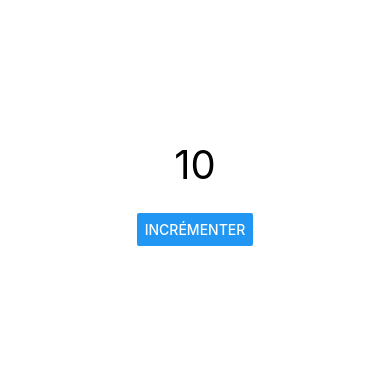
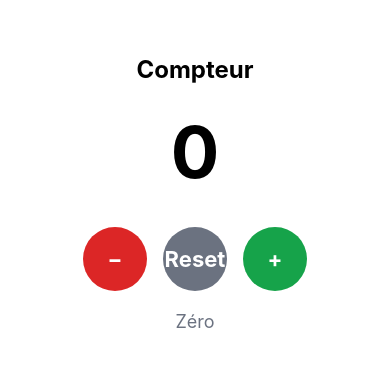
Before and after one commit to lpastyle/ExpoGestionEtat, a React Native app: screen / in a window 390 px wide. Shown: the part 229-596 px from the top of the page. Built offline with nearby package versions, Linux system fonts and the light colour scheme.

Commit message:
Added +/-/reset button counter

```diff
--- a/App.js
+++ b/App.js
@@ -1,62 +1,7 @@
-import { StatusBar } from 'expo-status-bar';
-import { StyleSheet, Text, View, Button } from 'react-native';
-import { useState } from 'react';
+import Compteur from './Compteur';
 
-// EXEMPLE 1.
-// variable ordinaire
-// L'interface NE SE MET PAS À JOUR quand compteur change
+// EXEMPLE 3.
+// Compteur avec boutons +/-/reset
 export default function App() {
-  let compteur = 10;              // variable ordinaire
-
-  const incrementer = () => {
-    compteur = compteur + 1;     // incrémente la variable...
-    console.log(compteur);
-  };
-
-  // Affiche toujours 10 *
-  return (
-    <View style={styles.container}>
-      <Text style={styles.txtcpt}>{compteur}</Text>
-      <Button
-        title="incrémenter"
-        onPress={incrementer} />
-    </View>
-  );
+  return <Compteur />;
 }
-
-// EXEMPlE 2.
-// Etat React Native
-// L'interface SE MET À JOUR automatiquement quand l'état change
-/* export default function App() {
-
-  // Déclaration d'un état React avec valeur initiale = 10
-  const [compteur, setCompteur] = useState(10);
-
-  const incrementer = () => {
-    setCompteur(compteur + 1);  // déclenche le rendu
-  };
-
-  // L'UI se met à jour automatiquement
-  return (
-    <View style={styles.container}>
-      <Text style={styles.txtcpt}>{compteur}</Text>
-      <Button
-       title="incrémenter"
-       onPress={incrementer} />
-    </View>
-  );
-} */
-
-
-const styles = StyleSheet.create({
-  container: {
-    flex: 1,
-    backgroundColor: '#fff',
-    alignItems: 'center',
-    justifyContent: 'center',
-  },
-  txtcpt: {
-    fontSize: 40,
-    marginBottom: 24
-  }
-});
--- /dev/null
+++ b/Compteur.jsx
@@ -0,0 +1,58 @@
+import { useState } from 'react';
+import { View, Text, TouchableOpacity, StyleSheet } from 'react-native';
+
+export default function Compteur() {
+  const [compteur, setCompteur] = useState(0);
+
+  return (
+    <View style={styles.container}>
+      <Text style={styles.titre}>Compteur</Text>
+
+      <Text style={styles.valeur}>{compteur}</Text>
+
+      <View style={styles.boutons}>
+        <TouchableOpacity
+          style={[styles.bouton, styles.boutonRouge]}
+          onPress={() => setCompteur(compteur - 1)}
+        >
+          <Text style={styles.boutonTexte}>−</Text>
+        </TouchableOpacity>
+
+        <TouchableOpacity
+          style={[styles.bouton, styles.boutonGris]}
+          onPress={() => setCompteur(0)}
+        >
+          <Text style={styles.boutonTexte}>Reset</Text>
+        </TouchableOpacity>
+
+        <TouchableOpacity
+          style={[styles.bouton, styles.boutonVert]}
+          onPress={() => setCompteur(compteur + 1)}
+        >
+          <Text style={styles.boutonTexte}>+</Text>
+        </TouchableOpacity>
+      </View>
+
+      {/* Rendu conditionnel selon la valeur */}
+      {compteur > 0 && <Text style={styles.positif}>Positif !</Text>}
+      {compteur < 0 && <Text style={styles.negatif}>Négatif !</Text>}
+      {compteur === 0 && <Text style={styles.zero}>Zéro</Text>}
+    </View>
+  );
+}
+
+const styles = StyleSheet.create({
+  container: { flex: 1, alignItems: 'center', justifyContent: 'center' },
+  titre:     { fontSize: 24, fontWeight: 'bold', marginBottom: 24 },
+  valeur:    { fontSize: 72, fontWeight: 'bold', marginBottom: 32 },
+  boutons:   { flexDirection: 'row', gap: 16 },
+  bouton:    { width: 64, height: 64, borderRadius: 32,
+               alignItems: 'center', justifyContent: 'center' },
+  boutonRouge: { backgroundColor: '#DC2626' },
+  boutonVert:  { backgroundColor: '#16A34A' },
+  boutonGris:  { backgroundColor: '#6B7280' },
+  boutonTexte: { color: '#FFF', fontSize: 22, fontWeight: 'bold' },
+  positif:  { marginTop: 20, color: '#16A34A', fontSize: 18 },
+  negatif:  { marginTop: 20, color: '#DC2626', fontSize: 18 },
+  zero:     { marginTop: 20, color: '#6B7280', fontSize: 18 },
+});
```
